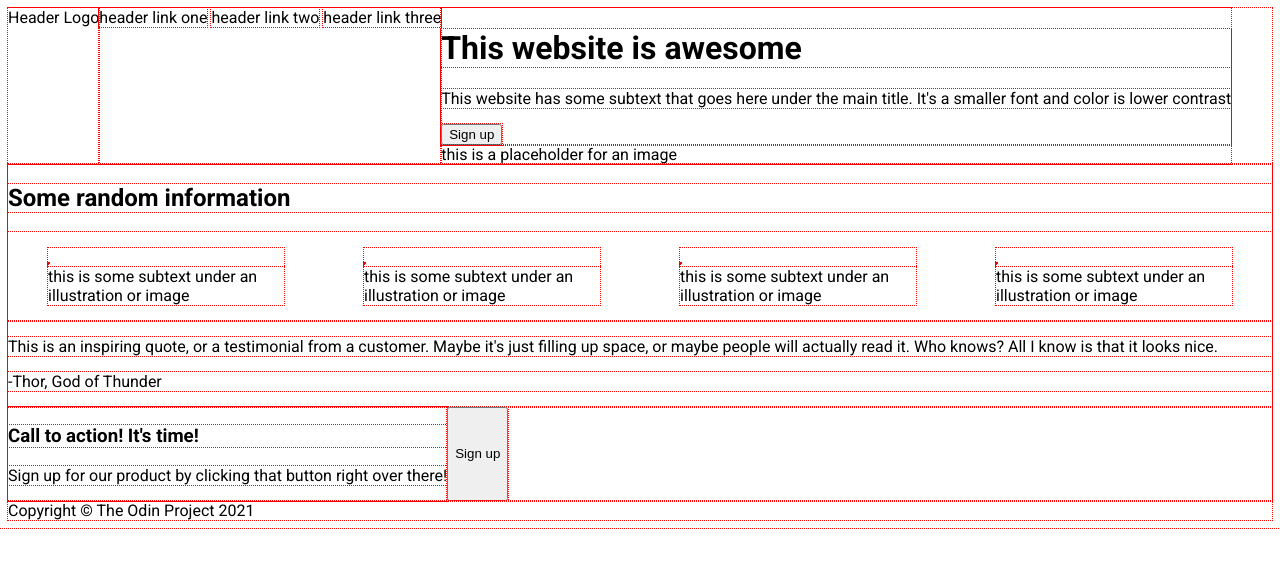
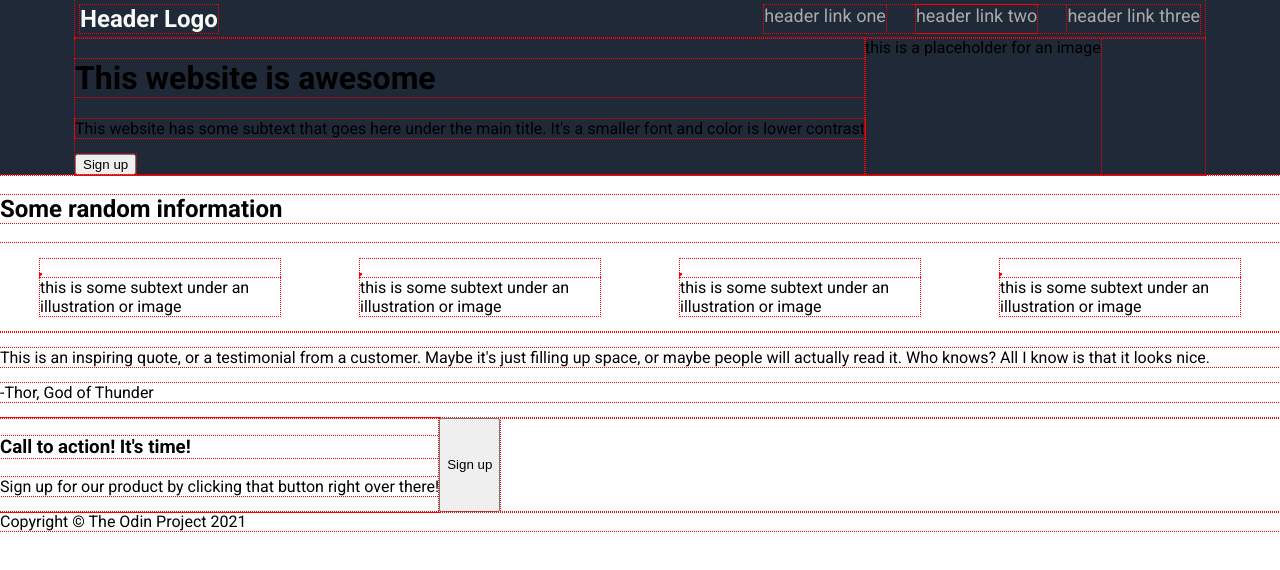
Before and after one commit to DivineMatongo/landing-page, a plain HTML site: page index.html in a window 1280 px wide. Drawn offline with Linux system fonts and the light colour scheme.

Commit message:
Format and align elements in header

```diff
--- a/styles.css
+++ b/styles.css
@@ -8,13 +8,39 @@
     display: flex;
     flex-direction: column;
     font-family: Roboto;
+    margin: 0px;
+}
+
+.hero {
+    display: flex;
+    flex-direction: column;
+    padding: 0px 75px;
+    background-color: #1f2937;
 }
 
 .header {
     display: flex;
+    padding: 5px;
+    justify-content: space-between;
 }
 
-.hero {
+.logo {
+    color: #f9faf8;
+    font-size: 24px;
+    font-weight: bold;
+}
+
+.header-links {
+    display: flex;
+    gap: 30px;
+}
+
+.header-links a {
+    font-size: 18px;
+    color: #aaaaaa;
+}
+
+.top {
     display: flex;
 }
 
```
